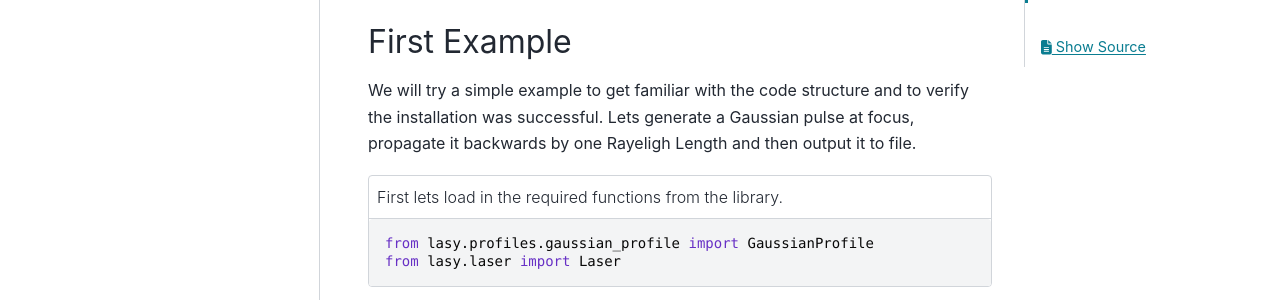
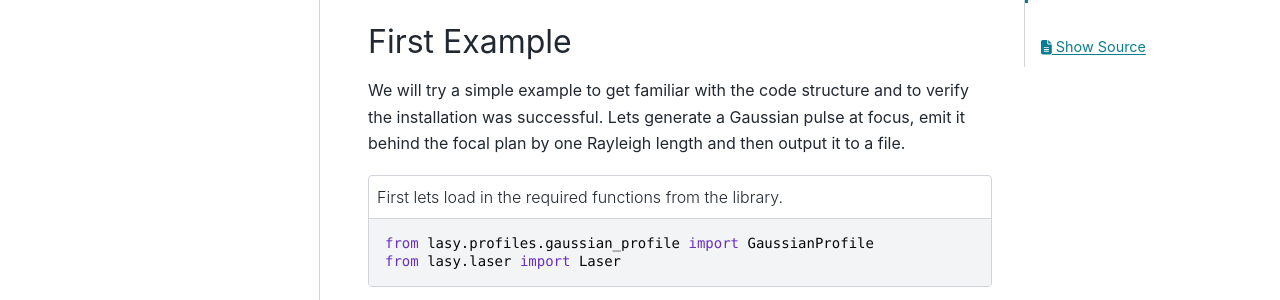
Before and after one commit to LASY-org/lasy, a Sphinx documentation site: the page built from docs/source/user_guide/index.rst, in a window 1280 px wide and 900 px high, scrolled down 374 px. Shown: the part 180-480 px from the top of the window. Built offline with Sphinx 7.4.7 and the PyData theme 0.15.4, drawn with Linux system fonts in a browser that asks for light colours.

Commit message:
fixed typo

```diff
--- a/docs/source/user_guide/index.rst
+++ b/docs/source/user_guide/index.rst
@@ -21,7 +21,7 @@ First Example
 #############
 
 We will try a simple example to get familiar with the code structure and to verify the installation was successful.
-Lets generate a Gaussian pulse at focus, propagate it backwards by one Rayeligh Length and then output it to file.
+Lets generate a Gaussian pulse at focus, emit it behind the focal plan by one Rayleigh length and then output it to a file.
 
 ..  code-block:: python
    :caption: First lets load in the required functions from the library.
```
